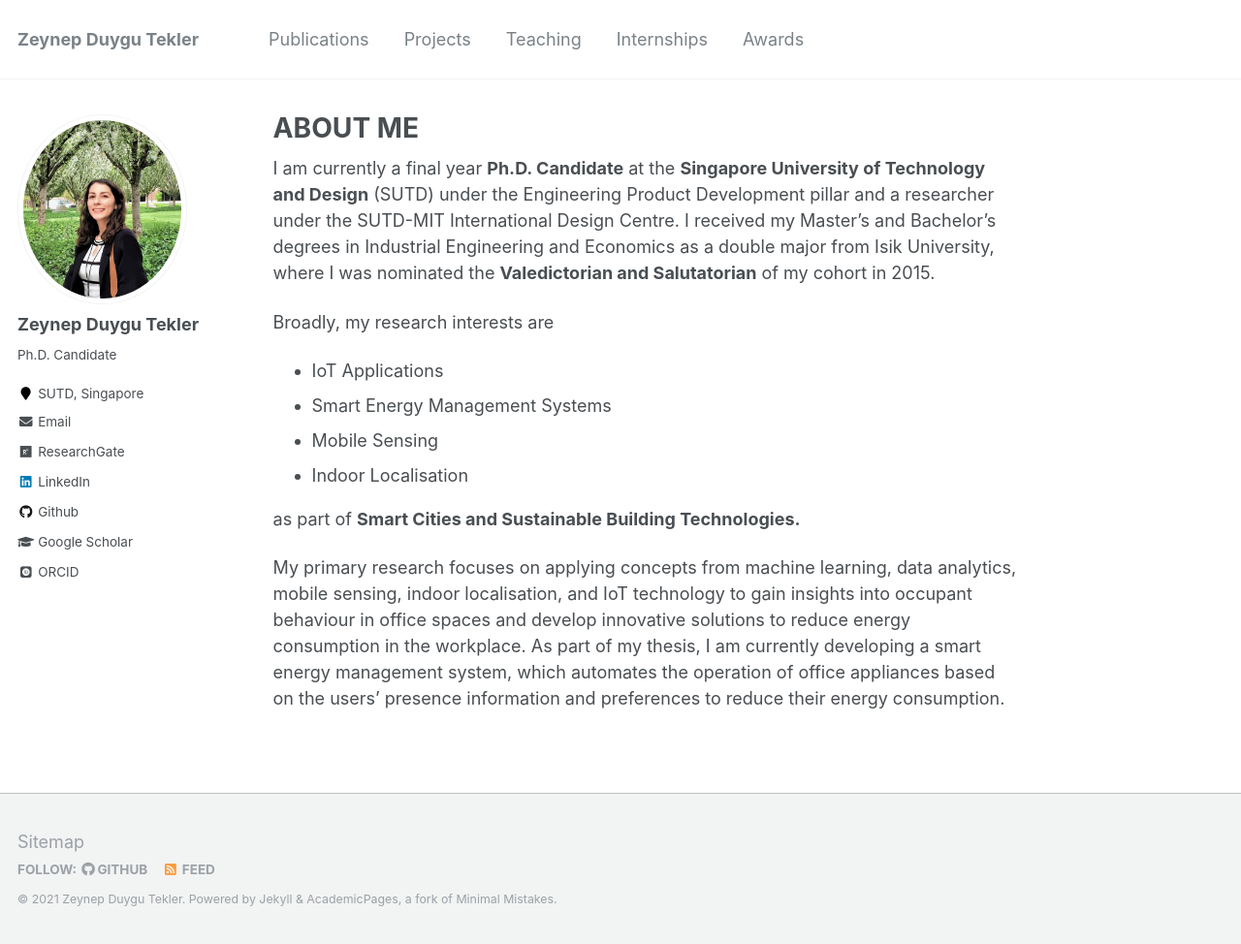
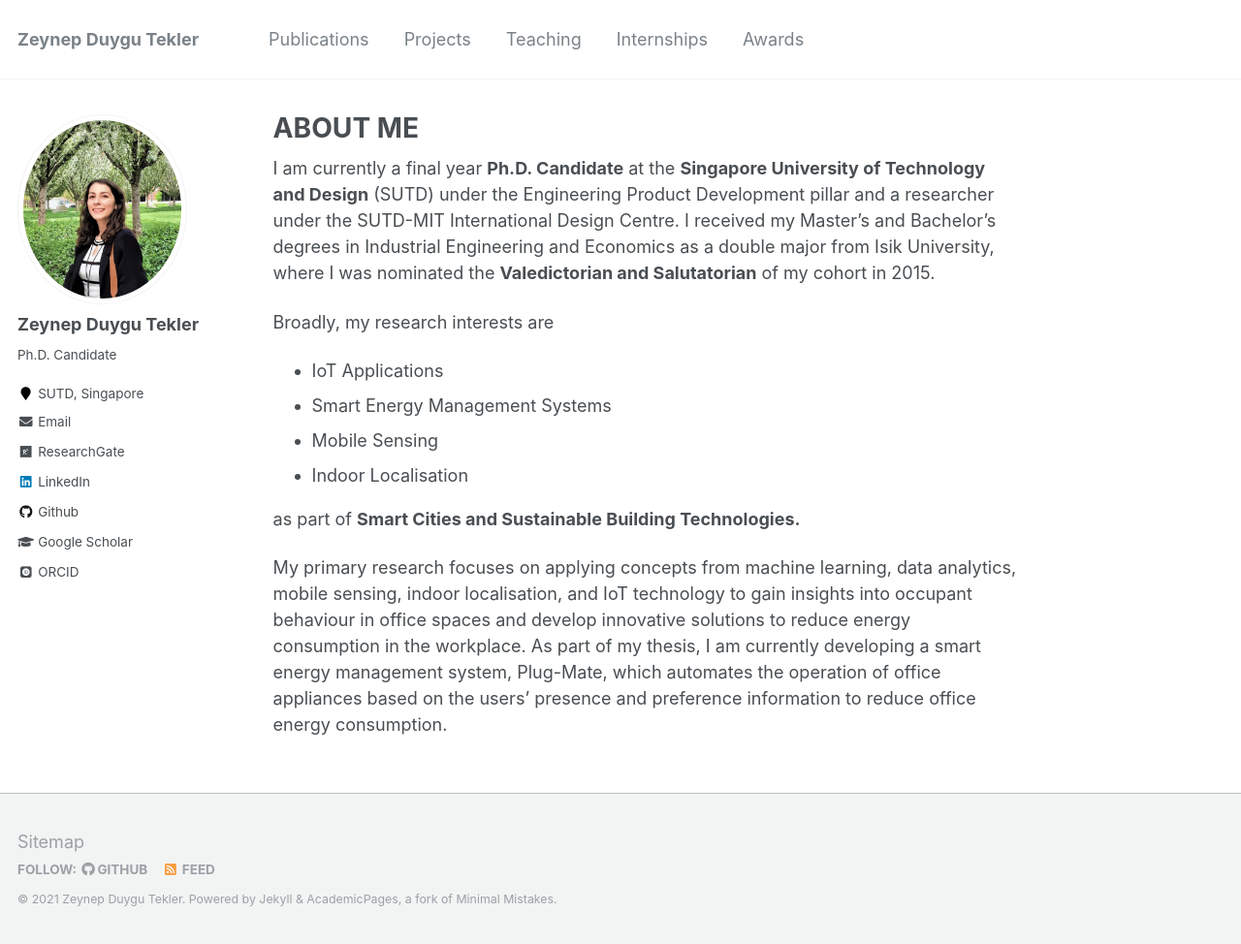
Before and after one commit to zeynepduygutekler/zeynepduygutekler.github.io, a Jekyll site: the page built from _pages/about.md, in a window 1280 px wide and 974 px high. Shown: the whole window at 97% size. Built offline with Jekyll 4.4.1, drawn with Linux system fonts in a browser that asks for light colours; some web fonts are replaced.

Commit message:
Line edits

```diff
--- a/_pages/about.md
+++ b/_pages/about.md
@@ -25,6 +25,6 @@ as part of **Smart Cities and Sustainable Building Technologies.**
 My primary research focuses on applying concepts from machine learning,
 data analytics, mobile sensing, indoor localisation, and IoT technology to gain insights into
 occupant behaviour in office spaces and develop innovative solutions to reduce energy consumption in the workplace.
-As part of my thesis, I am currently developing a smart energy management system,
-which automates the operation of office appliances based on the users' presence information and preferences to
-reduce their energy consumption.
+As part of my thesis, I am currently developing a smart energy management system, Plug-Mate,
+which automates the operation of office appliances based on the users' presence and preference information to
+reduce office energy consumption.
```
